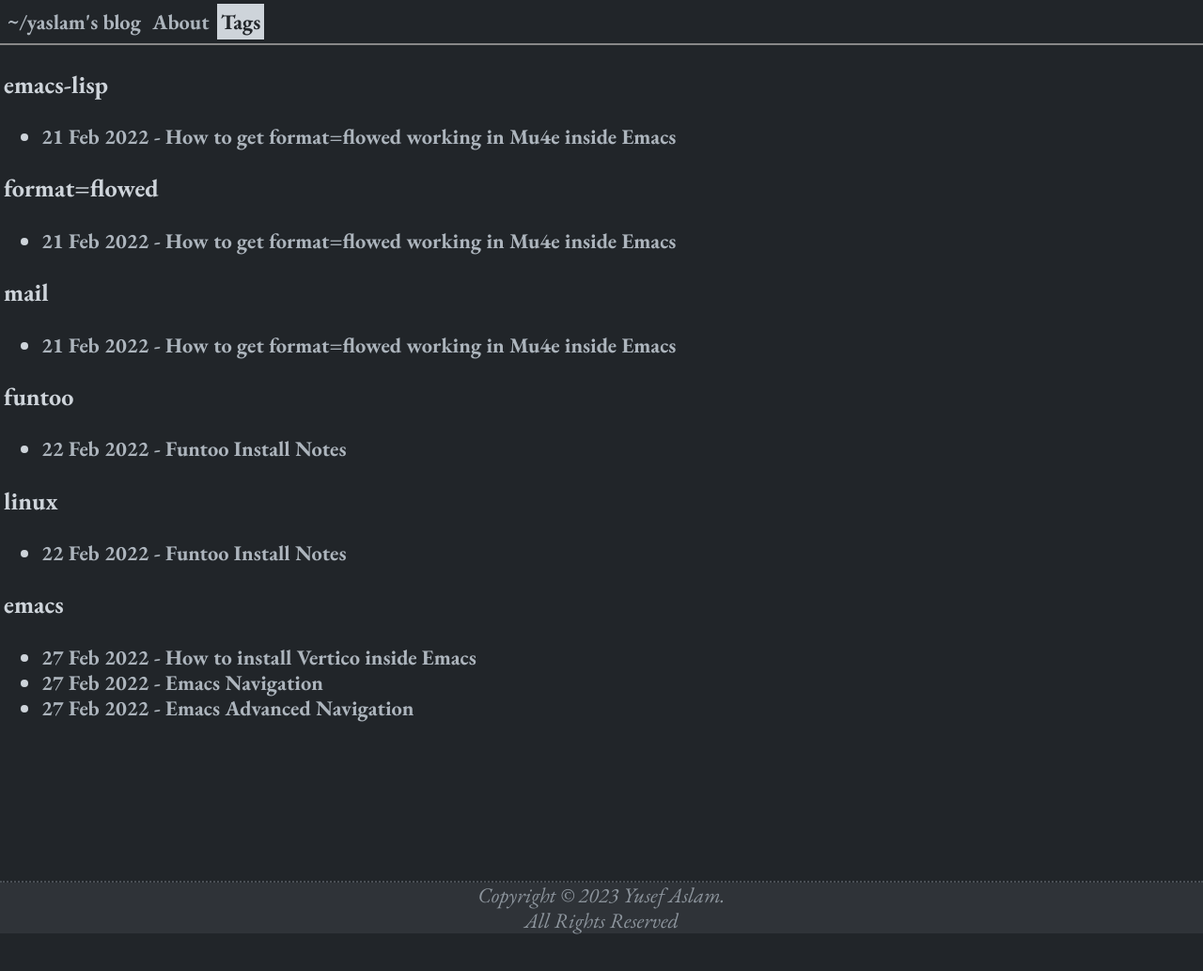
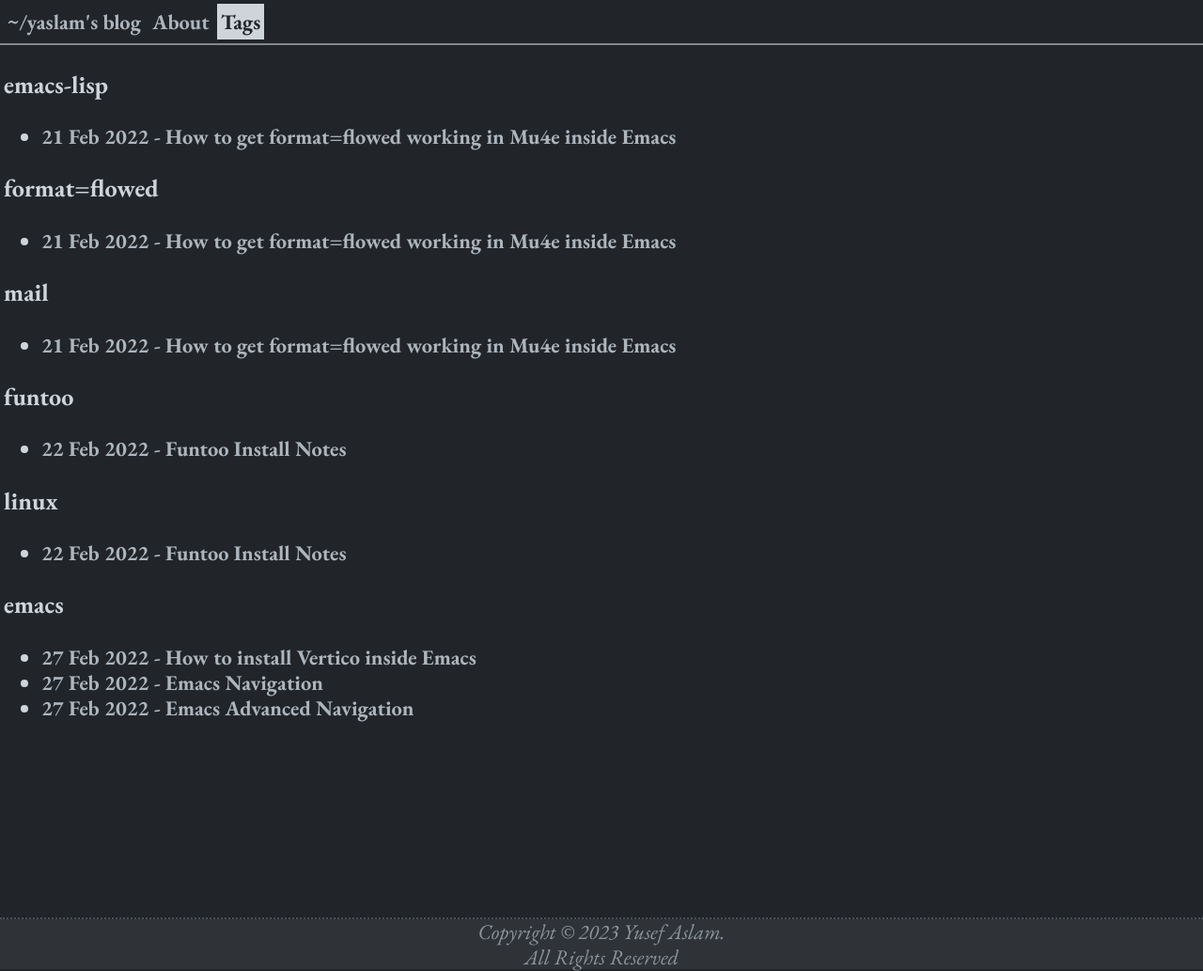
Before and after one commit to yusi1/yaslamblog, a Jekyll site: the page built from tags.html, in a window 1280 px wide. Shown: the whole page at 94% size. Built offline with Jekyll 4.4.1, drawn with Linux system fonts in a browser that asks for light colours; before the commit the page ends 994 px from its top, so only the background shows below that.

Commit message:
Move "#footer-sep" to _includes/footer.html

```diff
--- a/_includes/footer.html
+++ b/_includes/footer.html
@@ -1,3 +1,4 @@
+<div id="footer-sep"></div>
 <footer id="footer">
     <em>Copyright © {{ "now" | date: "%Y" }} Yusef Aslam.</em>
     <em>All Rights Reserved</em>
--- a/_layouts/post.html
+++ b/_layouts/post.html
@@ -34,7 +34,6 @@
                 </div>
                 {% include comments.html %}
             </main>
-            <div id="footer-sep"></div>
             {% include footer.html %}
         </div>
     </body>
```
